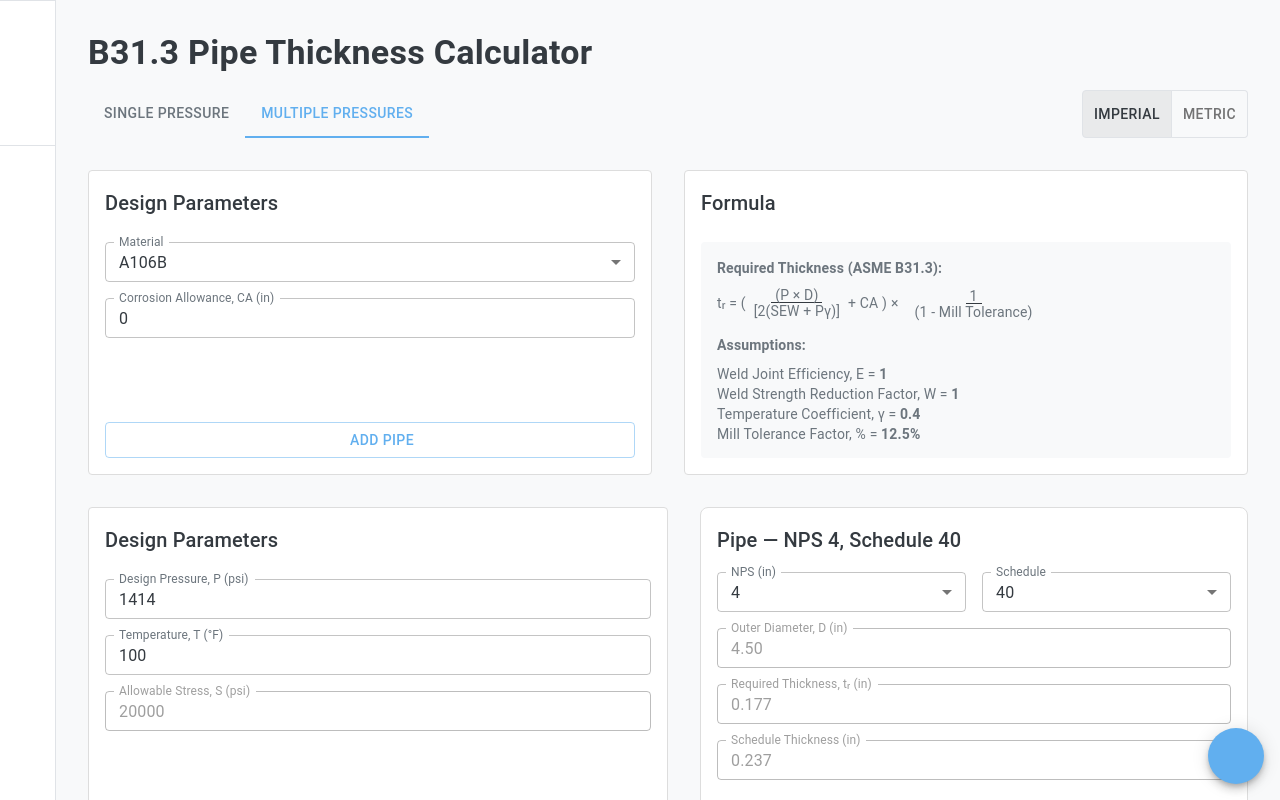
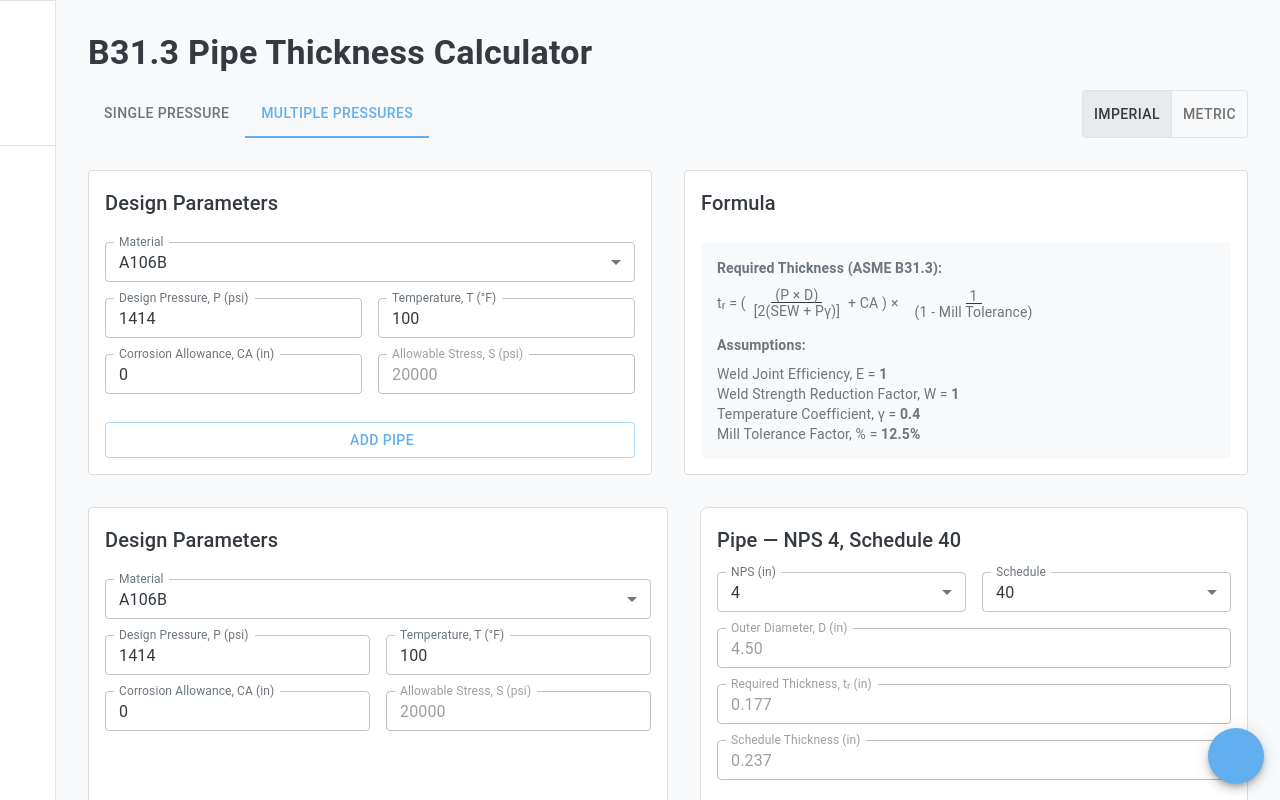
Before and after one commit to snTrinh/sus-piping-calc, a Next.js app: page / in a window 1280 px wide. Both pictures are taken after a click on the tab "MULTIPLE PRESSURES". Shown: the top 800 px of the page. Built offline with nearby package versions, Linux system fonts and the light colour scheme; some icons are missing.

Commit message:
Modifying tab content for stress type

```diff
--- a/src/components/b31_3/B31_3Calculator.tsx
+++ b/src/components/b31_3/B31_3Calculator.tsx
@@ -33,7 +33,7 @@ export default function B31_3Calculator() {
   const [units, setUnits] = useState<Units>(Units.Imperial);
   const [material, setMaterial] = useState<MaterialName>("A106B"); // Initialized with a MaterialName
   const [temperature, setTemperature] = useState(100); // °F internally
-  const [allowableStress, setAllowableStress] = useState<number>(0); // Initialize with 0
+  const [allowableStress, setAllowableStress] = useState<number | null>(null); // Changed to number | null
   const [corrosionAllowance, setCorrosionAllowance] = useState(0); // inches
 
   const [e, setE] = useState(1);
@@ -55,21 +55,21 @@ export default function B31_3Calculator() {
 
   const [tabIndex, setTabIndex] = useState(0);
 
-
+  // NEW: Effect to automatically calculate allowableStress on relevant input changes
   useEffect(() => {
-
+    // Determine the category based on units
     const category = units === Units.Imperial ? "Imperial" : "Metric";
 
-
-    const stress = materialStress(
+    // Call the materialStressLookup function with the correct number of arguments
+    const stress = materialStress( // Corrected function name
       category,
-      material,
+      material, // material state is now MaterialName
       temperature,
-      units
+      units // Pass the current units state as the fourth argument
     );
 
     // Update the allowableStress state
-    setAllowableStress(stress ?? 0);
+    setAllowableStress(stress); // Assign stress directly, it can be null
 
     // Optionally, log a warning if stress is null
     if (stress === null) {
@@ -150,19 +150,20 @@ export default function B31_3Calculator() {
     setPipes((prev) => prev.filter((p) => p.id !== id));
   };
 
+  // Derived states and props to pass down using useMemo for optimization
   const pipesForDisplay = useMemo(
     () => pipes.map((pipe) => ({ ...pipe })),
     [pipes]
   );
 
-
+  // NEW: Derive materials from materialsData
   const materials = useMemo(
     () => {
       const metricMaterials = Object.keys(materialsData.Metric.materials);
       const imperialMaterials = Object.keys(materialsData.Imperial.materials);
       return [...new Set([...metricMaterials, ...imperialMaterials])] as MaterialName[];
     },
-    []
+    [] // materialsData is static, so no dependencies needed
   );
 
   const {
@@ -175,7 +176,7 @@ export default function B31_3Calculator() {
       convertDesignInputs({
         units,
         temperature,
-        allowableStress: allowableStress ?? 0, // Ensure it's a number for conversion
+        allowableStress: allowableStress, // Pass allowableStress directly (can be null)
         corrosionAllowance,
         pressure,
       }),
--- a/src/components/b31_3/multiple/DesignParameters.tsx
+++ b/src/components/b31_3/multiple/DesignParameters.tsx
@@ -1,64 +1,161 @@
 "use client";
-import React from "react";
-import { Box, Typography } from "@mui/material"; // Import Typography
-import LabeledInput from "../../common/LabeledInput";
+import React, { useState, useEffect, useRef } from "react"; // Import useState, useEffect, useRef
+import { MenuItem, TextField, Box, Typography, InputAdornment } from "@mui/material"; // Import InputAdornment
+
+import LabeledInputConversion from "../../common/LabeledInput"; // Assuming this is the correct path to LabeledInput
+
 import { DesignParams, Units } from "@/types/units";
 import { unitConversions } from "@/utils/unitConversions";
+import { MaterialName } from "@/utils/materialsData"; // Import MaterialName
+import LabeledInput from "../../common/LabeledInput";
 
 type DesignParametersProps = {
   materials: string[];
-  material: string;
+  material: MaterialName; // Changed type to MaterialName
   designParams: DesignParams;
 
   onUnitsChange: (
     event: React.MouseEvent<HTMLElement>,
     newUnits: Units
   ) => void;
-  onMaterialChange: (value: string) => void;
+  onMaterialChange: (value: MaterialName) => void; // Changed type to MaterialName
   onTemperatureChange: (value: number) => void;
   onCAChange: (value: number) => void;
   onDesignPressureChange: (value: number) => void;
 };
 
+
 export default function DesignParameters({
+  materials,
+  material,
   designParams,
+  onMaterialChange,
   onTemperatureChange,
+  onCAChange,
   onDesignPressureChange,
 }: DesignParametersProps) {
-  const { pressure, temperature, allowableStress } = designParams;
+  const { pressure, temperature, corrosionAllowance, allowableStress } =
+    designParams;
+
+  // --- Local state for the second Design Pressure TextField ---
+  const [localPressureInput, setLocalPressureInput] = useState(
+    pressure !== null && !isNaN(pressure) ? pressure.toFixed(2) : ""
+  );
+  const isPressureInputFocused = useRef(false);
+
+  // Effect to synchronize localPressureInput with the `pressure` prop
+  // This runs when `pressure` (from designParams.pressureDisplay) changes,
+  // but only if the input field is not currently focused.
+  useEffect(() => {
+    if (!isPressureInputFocused.current) {
+      setLocalPressureInput(
+        pressure !== null && !isNaN(pressure) ? pressure.toFixed(2) : ""
+      );
+    }
+  }, [pressure]);
+
+  // Handlers for the second Design Pressure TextField
+  const handleLocalPressureChange = (e: React.ChangeEvent<HTMLInputElement>) => {
+    const rawInput = e.target.value;
+    setLocalPressureInput(rawInput); // Update local string state immediately
+
+    const numericValue = parseFloat(rawInput);
+    if (!isNaN(numericValue)) {
+      onDesignPressureChange(numericValue); // Pass the numerical value (in display units) up
+    }
+    // If NaN, parent's state remains unchanged until valid input or blur
+  };
+
+  const handleLocalPressureBlur = () => {
+    isPressureInputFocused.current = false;
+    const numericValue = parseFloat(localPressureInput);
+    if (!isNaN(numericValue)) {
+      onDesignPressureChange(numericValue); // Commit the value
+      setLocalPressureInput(numericValue.toFixed(2)); // Re-format for clean display
+    } else {
+      // Revert to last valid prop value if input is invalid on blur
+      setLocalPressureInput(
+        pressure !== null && !isNaN(pressure) ? pressure.toFixed(2) : ""
+      );
+    }
+  };
+
+  const handleLocalPressureFocus = () => {
+    isPressureInputFocused.current = true;
+  };
+
+  const handleLocalPressureKeyDown = (e: React.KeyboardEvent<HTMLInputElement>) => {
+    if (e.key === "Enter") {
+      handleLocalPressureBlur(); // Trigger blur logic on Enter
+      (e.target as HTMLInputElement).blur(); // Optionally blur the input
+    }
+  };
+  // --- End Local state for the second Design Pressure TextField ---
+
 
   return (
     <Box
       sx={{
         display: "flex",
         flexDirection: "column",
-        gap: 2, // This gap will now apply between the Typography and the first input Box
-        width: "100%", // Ensures this component fills the width of its parent Card
+        gap: 2,
+        width: "100%",
       }}
     >
-      {/* Added Title */}
       <Typography variant="h6" gutterBottom>
         Design Parameters
       </Typography>
 
-      {/* Design Pressure & Temperature LabeledInputs - Responsive Flex Direction */}
       <Box
         sx={{
           display: "flex",
           gap: 2,
           flexWrap: "wrap",
           justifyContent: "flex-start",
-          flexDirection: { xs: "column", sm: "row" }, // Added responsive flexDirection
+          flexDirection: { xs: "column", sm: "row" },
         }}
       >
-        <LabeledInput
+        <TextField
+          select
+          label="Material"
+          value={material}
+          onChange={(e) => onMaterialChange(e.target.value as MaterialName)} // Cast value to MaterialName
+          sx={{ minWidth: 200, flexGrow: 1 }}
+          size="small"
+        >
+          {materials.map((mat) => (
+            <MenuItem key={mat} value={mat}>
+              {mat}
+            </MenuItem>
+          ))}
+        </TextField>
+      </Box>
+
+      <Box
+        sx={{
+          display: "flex",
+          gap: 2,
+          flexWrap: "wrap",
+          justifyContent: "flex-start",
+          flexDirection: { xs: "column", sm: "row" },
+        }}
+      >
+        <LabeledInputConversion
           label="Design Pressure"
           symbol="P"
           unit={unitConversions.pressure[designParams.units].unit}
           value={pressure}
           onChange={onDesignPressureChange}
           sx={{ minWidth: 140, flex: 1 }}
-          // Removed type="number" as it is not a valid prop for LabeledInput
+        />
+
+        <LabeledInputConversion
+          label="Temperature"
+          symbol="T"
+          unit={unitConversions.temperature[designParams.units].unit}
+          value={temperature}
+          onChange={onTemperatureChange}
+          sx={{ minWidth: 140, flex: 1 }}
         />
       </Box>
 
@@ -68,36 +165,18 @@ export default function DesignParameters({
           gap: 2,
           flexWrap: "wrap",
           justifyContent: "flex-start",
-          flexDirection: { xs: "column", sm: "row" }, // Added responsive flexDirection
+          flexDirection: { xs: "column", sm: "row" },
         }}
       >
-        <LabeledInput
-          label="Temperature"
-          symbol="T"
-          unit={unitConversions.temperature[designParams.units].unit}
-          value={temperature}
-          onChange={onTemperatureChange}
+        <LabeledInputConversion
+          label="Corrosion Allowance"
+          symbol="CA"
+          unit={unitConversions.length[designParams.units].unit}
+          value={corrosionAllowance}
+          onChange={onCAChange}
           sx={{ minWidth: 140, flex: 1 }}
-          // type="number" // Re-added for proper arrow key functionality
         />
-      </Box>
 
-      {/* Corrosion Allowance (Removed) & Allowable Stress LabeledInputs - Responsive Flex Direction */}
-      <Box
-        sx={{
-          display: "flex",
-          gap: 2,
-          flexWrap: "wrap",
-          justifyContent: "flex-start",
-          flexDirection: { xs: "column", sm: "row" }, // Added responsive flexDirection
-        }}
-      >
-        {/*
-          The Corrosion Allowance LabeledInput was removed from here.
-          If you wish to make the layout visually identical to DesignConstants,
-          you might need to re-include it or adjust the styling
-          of the remaining Allowable Stress field or its container.
-        */}
         <LabeledInput
           label="Allowable Stress"
           symbol="S"
@@ -106,7 +185,6 @@ export default function DesignParameters({
           onChange={() => {}}
           disabled
           sx={{ minWidth: 140, flex: 1 }}
-          // type="number" // Re-added for proper arrow key functionality
         />
       </Box>
     </Box>
--- a/src/components/b31_3/multiple/MultiplePressuresTabContent.tsx
+++ b/src/components/b31_3/multiple/MultiplePressuresTabContent.tsx
@@ -1,4 +1,3 @@
-// src/app/b31.3-calculator/MultiplePressuresTabContent.tsx
 "use client";
 
 import React from "react";
@@ -6,18 +5,17 @@ import { v4 as uuidv4 } from "uuid";
 import { Box, Button, Card, Typography } from "@mui/material";
 import AddCircleOutlineIcon from "@mui/icons-material/AddCircleOutline";
 
-import { Units } from "@/types/units";
+import { Units, DesignParams } from "@/types/units"; // Import DesignParams
 import {
-
   PipeSchedule,
-
 } from "@/utils/unitConversions";
 import PipeCard from "../PipeCard";
 import FormulaDisplay from "../FormulaDisplay";
 import PdfExport from "../pdfExport/PdfExport";
+import { MaterialName } from "@/utils/materialsData"; // Import MaterialName
 
-import DesignConstants from "./DesignConstants";
-import DesignParameters from "./DesignParameters";
+import DesignConstants from "./DesignConstants"; // Assuming this is correct
+import DesignParameters from "./DesignParameters"; // Assuming this is correct
 
 type Pipe = {
   id: string;
@@ -32,7 +30,7 @@ type Pipe = {
 interface MultiplePressuresTabContentProps {
   // State values
   units: Units;
-  material: string;
+  material: MaterialName; // Changed type to MaterialName
   temperature: number;
   corrosionAllowance: number;
   pressure: number;
@@ -42,21 +40,11 @@ interface MultiplePressuresTabContentProps {
   e: number;
   w: number;
   pipesForDisplay: Pipe[];
-  materials: string[];
-  designParams: {
-    units: Units;
-    pressure: number;
-    temperature: number;
-    corrosionAllowance: number;
-    allowableStress: number | null;
-    gamma: number;
-    millTol: number;
-    e: number;
-    w: number;
-  };
+  materials: string[]; // This can remain string[] as it's just for the dropdown options
+  designParams: DesignParams; // Use the DesignParams type
 
   // State setters
-  setMaterial: (value: string) => void;
+  setMaterial: (value: MaterialName) => void; // Changed type to MaterialName
   setTemperature: (value: number) => void;
   setCorrosionAllowance: (value: number) => void;
   setPressure: (value: number) => void;
@@ -116,7 +104,8 @@ const MultiplePressuresTabContent: React.FC<
           }}
           elevation={0}
         >
-          <DesignConstants
+          {/* Assuming DesignConstants is meant to be DesignParameters based on props */}
+          <DesignParameters // Changed from DesignConstants to DesignParameters
             designParams={designParams}
             materials={materials}
             material={material}
--- a/src/components/b31_3/single/SinglePressureTabContent.tsx
+++ b/src/components/b31_3/single/SinglePressureTabContent.tsx
@@ -10,11 +10,11 @@ import {
 } from "@/utils/unitConversions";
 import PipeCard from "../PipeCard";
 import FormulaDisplay from "../FormulaDisplay";
-import DesignInputs from "./DesignParameters";
+import DesignParameters from "./DesignParameters"; // Corrected import path
 import PdfExport from "../pdfExport/PdfExport";
 import { Units, DesignParams } from "@/types/units"; // Import DesignParams
 import { MaterialName } from "@/utils/materialsData"; // Import MaterialName
-import { materialStress } from "@/utils/materialStress"; // Import materialStressLookup
+import { materialStress } from "@/utils/materialStress"; // Corrected import name
 
 type Pipe = {
   id: string;
@@ -44,7 +44,7 @@ interface SinglePressureTabContentProps {
   setTemperature: (value: number) => void;
   setCorrosionAllowance: (value: number) => void;
   setPressure: (value: number) => void;
-  setAllowableStress: (value: number | null) => void; // NEW: Added setAllowableStress
+  setAllowableStress: (value: number | null) => void; // Corrected type to allow null
   setPipes: (pipes: Pipe[]) => void;
 
   updatePipe: (id: string, key: keyof Pipe, value: string | number) => void;
@@ -67,7 +67,7 @@ const SinglePressureTabContent: React.FC<SinglePressureTabContentProps> = ({
   designParams,
   setMaterial,
   setTemperature, // Destructure setTemperature
-  setAllowableStress, // NEW: Destructure setAllowableStress
+  setAllowableStress, // Destructure setAllowableStress
   setPipes,
   updatePipe,
   removePipe,
@@ -80,15 +80,16 @@ const SinglePressureTabContent: React.FC<SinglePressureTabContentProps> = ({
     // Determine the category based on units
     const category = units === "Imperial" ? "Imperial" : "Metric";
 
-    // Call the materialStressLookup function
+    // Call the materialStressLookup function with the correct number of arguments
     const stress = materialStress(
       category,
       material,
-      temperature
+      temperature,
+      units // Pass the current units state as the fourth argument
     );
 
     // Update the allowableStress state
-    setAllowableStress(stress);
+    setAllowableStress(stress); // Assign stress directly, it can be null
 
     // Optionally, log a warning if stress is null
     if (stress === null) {
@@ -129,7 +130,7 @@ const SinglePressureTabContent: React.FC<SinglePressureTabContentProps> = ({
               p: 2,
             }}
           >
-            <DesignInputs
+            <DesignParameters
               designParams={{
                 ...designParams,
                 allowableStress: designParams.allowableStress ?? 0, // Ensure it's a number for display
--- a/src/components/common/FloatingActionButton.tsx
+++ b/src/components/common/FloatingActionButton.tsx
@@ -194,7 +194,7 @@ export default function FloatingActionButton() {
                 fullWidth
                 multiline
                 rows={4}
-                placeholder="Send us a message to give us feedback."
+
                 value={message}
                 onChange={(e) => setMessage(e.target.value)}
                 size="small"
```
